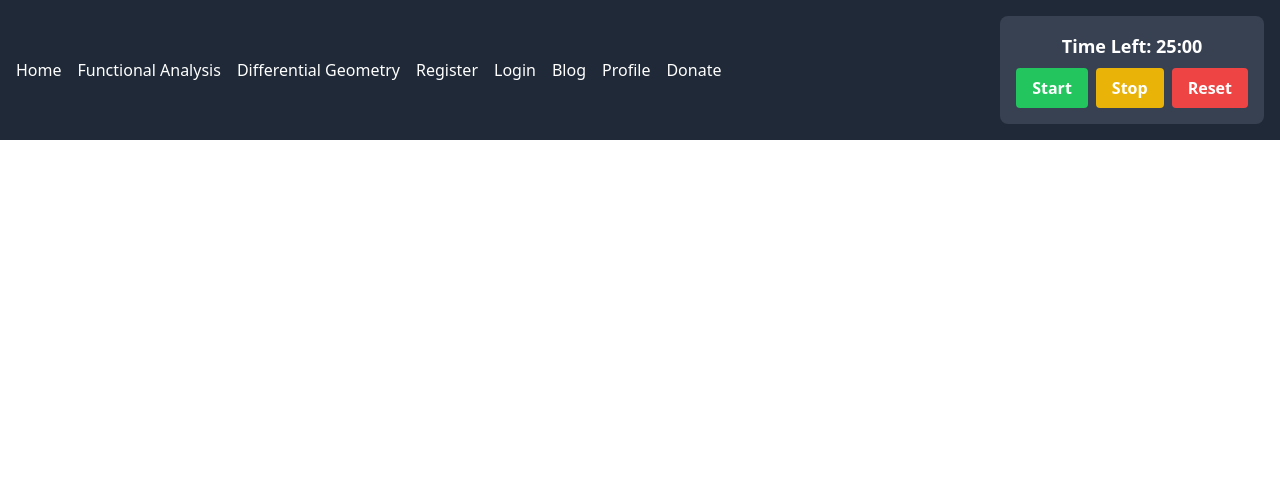
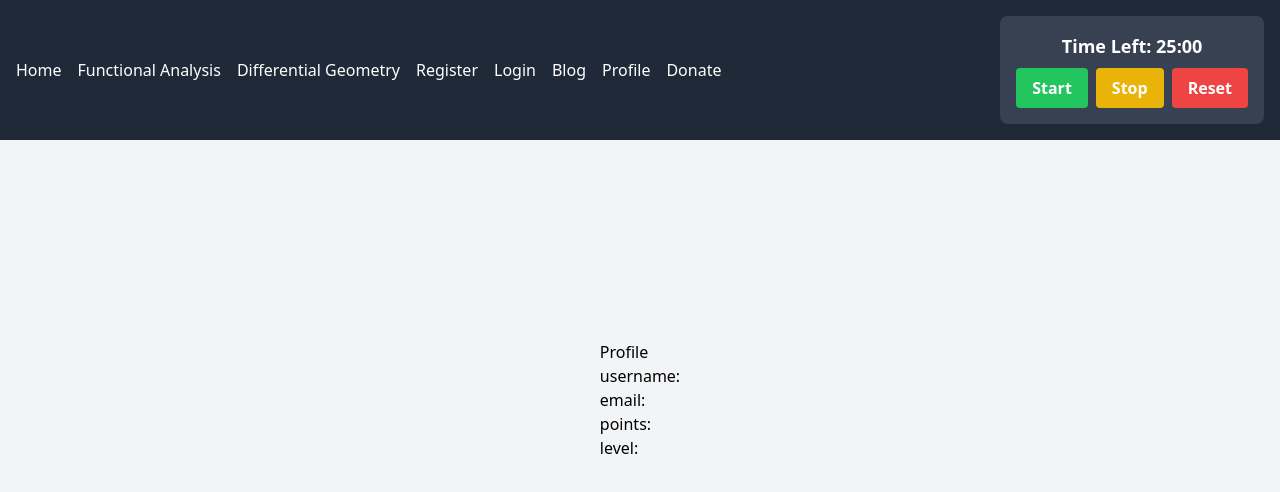
Before and after one commit to Jassalazar1995/JosesMathJournal, a React (Vite) app in the folder josesmathjournal/client/: page /profile in a window 1280 px wide. Shown: the top 492 px of the page. Built offline with nearby package versions, Linux system fonts and the light colour scheme.

Commit message:
Can now view your profile

```diff
--- a/josesmathjournal/client/src/App.jsx
+++ b/josesmathjournal/client/src/App.jsx
@@ -12,6 +12,7 @@ import FunctionalAnalysis from './pages/functionalAnalysis';
 import ChapterPage from './pages/ChapterPage';
 import Register from "./pages/Register"
 import Login from './pages/Login'
+import Profile from './pages/profile';
 
 // useEffect(()=>{
 
@@ -30,21 +31,21 @@ import Login from './pages/Login'
 function App() {
   const [ user, setUser ] = useState({})
 
-//   async function getUser(token) {
-//     try {
-//         const response = await axios.get('/api/users', {
-//             headers: {
-//                 Authorization: token
-//             }
-//         })
-//         setUser(response.data)
-//         console.log(response.data)
-//     } catch(err) {
-//         console.log(err)
-//         localStorage.removeItem("token")
-//     }
+  async function getUser(token) {
+    try {
+        const response = await axios.get('/api/users', {
+            headers: {
+                Authorization: token
+            }
+        })
+        setUser(response.data)
+        console.log(response.data)
+    } catch(err) {
+        console.log(err)
+        localStorage.removeItem("token")
+    }
 
-// }
+}
 
   return (
     <>
@@ -54,6 +55,7 @@ function App() {
           <Route path='/' element={<Main />} />
           <Route path='/register' element = {<Register setUser = {setUser}/>}></Route>
           <Route path='/login' element = {<Login setUser = {setUser} />}></Route>
+          <Route path='/profile' element = {<Profile username ={user.username} email={user.email} points = {user.points} level = {user.level}/>}></Route>
           <Route path='/DiffGeo' element={<DifferentialGeometry />} />
           <Route path='/Functanal' element={<FunctionalAnalysis />} />
           <Route path='/chapters/:chapterId' element={<ChapterPage />} />
--- a/josesmathjournal/client/src/pages/profile.jsx
+++ b/josesmathjournal/client/src/pages/profile.jsx
@@ -1,9 +1,15 @@
-function Profile({ username, email }) {
+function Profile({ username, email, points, level  }) {
+    console.log(username)
     return (
-        <div>
+
+        <div className = "flex justify-center items-center h-screen bg-gray-100">
+            <div>
             <h1>Profile</h1>
             <p>username: {username}</p>
             <p>email: {email}</p>
+            <p>points: {points} </p>
+            <p>level: {level} </p>
+            </div>
         </div>
 
      );
```
Also changed, not shown: 1 other file (tests, documents, lock files or other folders).
